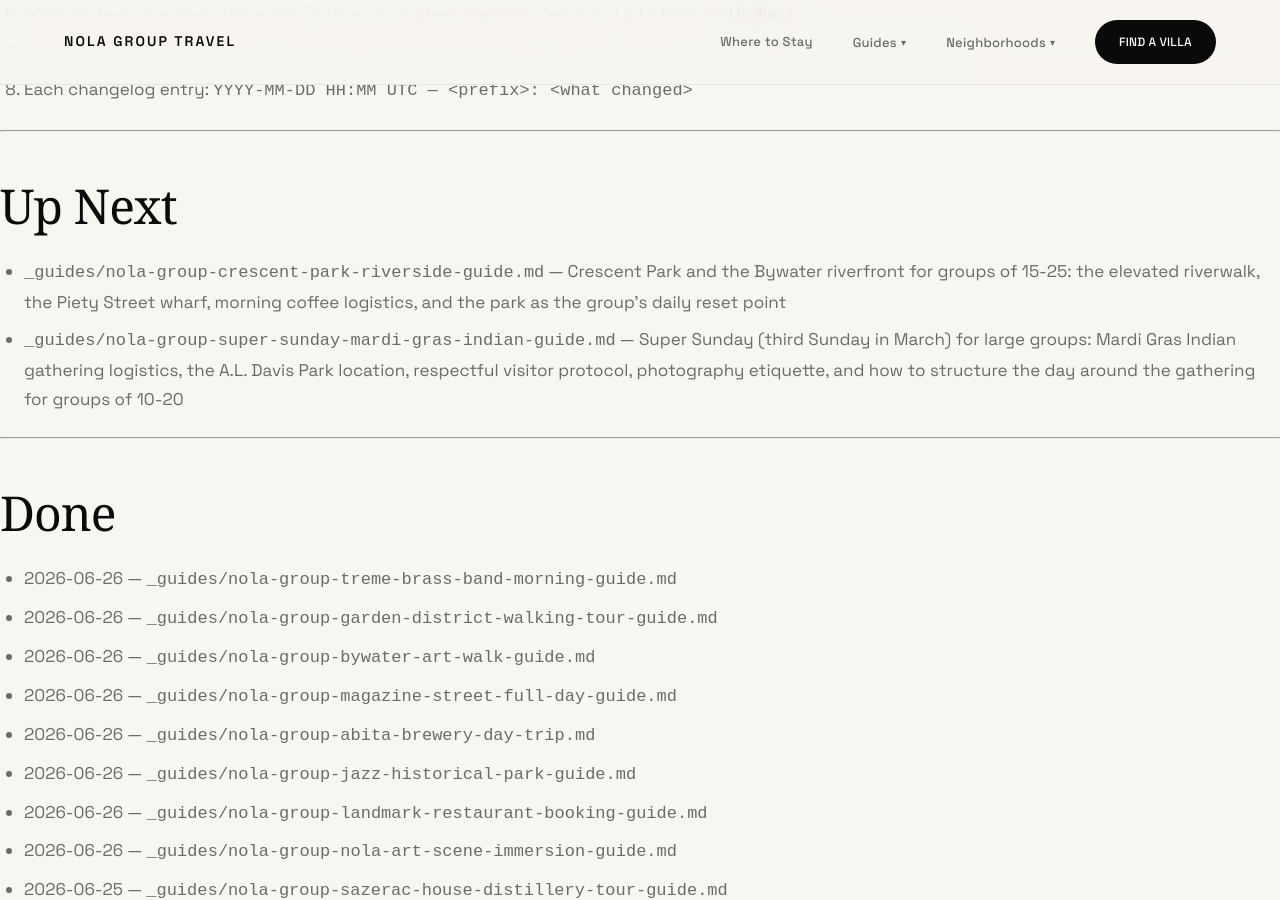
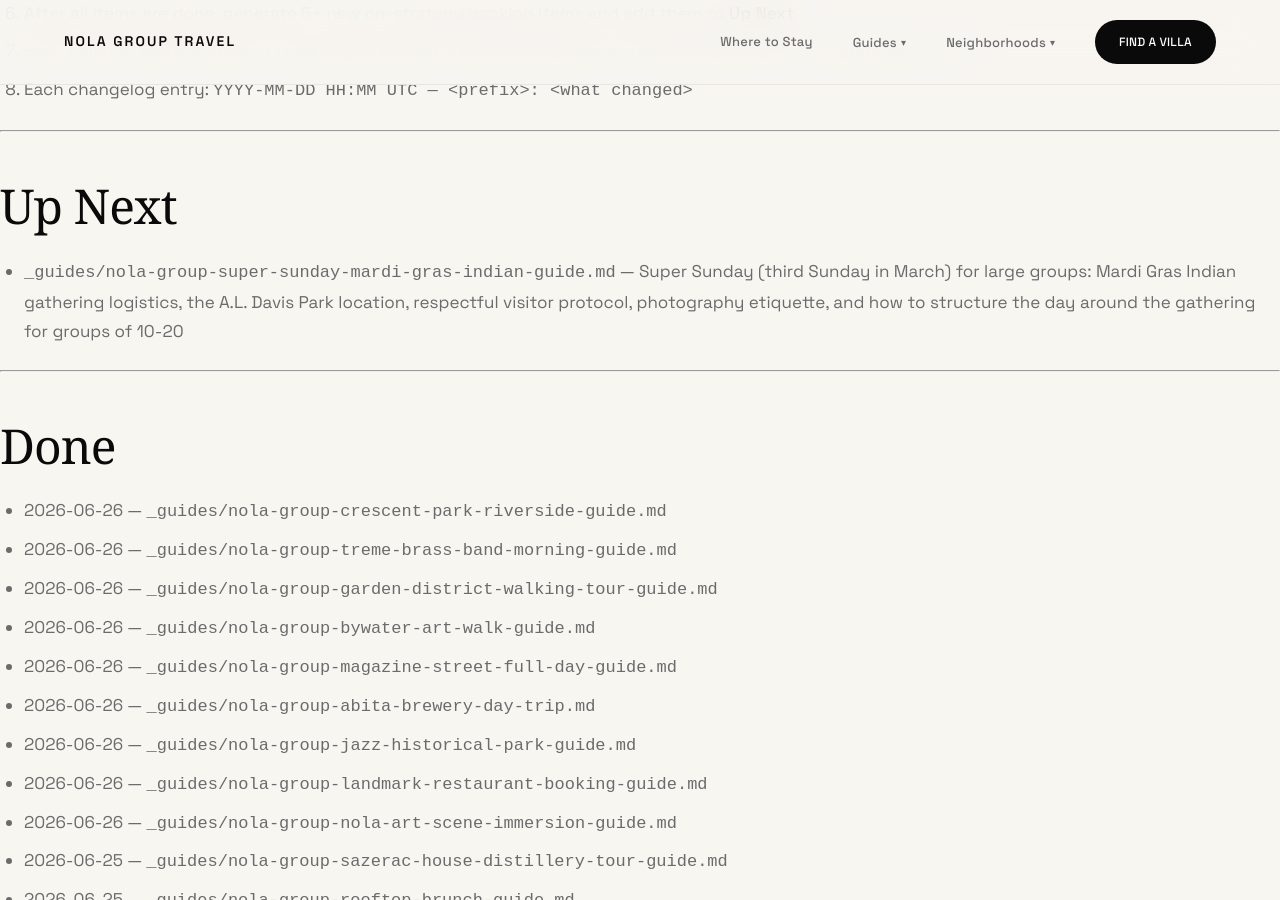
Before and after one commit to sjworth-dev/nola-group-travel, a Jekyll site: the page built from ROADMAP.md, in a window 1280 px wide and 900 px high, scrolled down 3111 px. Built offline with Jekyll 4.4.1, drawn with Linux system fonts in a browser that asks for light colours; some web fonts are replaced; our own code applies the rules of GitHub Pages for plain Markdown files; part of the change alters nothing that is shown.

Commit message:
content: add Crescent Park and Bywater riverfront guide for groups of 15-25
Piety Street wharf, ship watching, half-day morning structure, sunset
viewing logistics, and how to use the park as the group's daily reset
across morning, afternoon, and pre-evening windows.

```diff
--- a/ROADMAP.md
+++ b/ROADMAP.md
@@ -86,13 +86,13 @@ This is an independent guide. Properties may be described editorially as example
 
 ## Up Next
 
-- `_guides/nola-group-crescent-park-riverside-guide.md` — Crescent Park and the Bywater riverfront for groups of 15-25: the elevated riverwalk, the Piety Street wharf, morning coffee logistics, and the park as the group's daily reset point
 - `_guides/nola-group-super-sunday-mardi-gras-indian-guide.md` — Super Sunday (third Sunday in March) for large groups: Mardi Gras Indian gathering logistics, the A.L. Davis Park location, respectful visitor protocol, photography etiquette, and how to structure the day around the gathering for groups of 10-20
 
 ---
 
 ## Done
 
+- 2026-06-26 — `_guides/nola-group-crescent-park-riverside-guide.md`
 - 2026-06-26 — `_guides/nola-group-treme-brass-band-morning-guide.md`
 - 2026-06-26 — `_guides/nola-group-garden-district-walking-tour-guide.md`
 - 2026-06-26 — `_guides/nola-group-bywater-art-walk-guide.md`
@@ -669,6 +669,7 @@ This is an independent guide. Properties may be described editorially as example
 2026-06-25 12:45 UTC — content: add _guides/nola-group-coffee-shop-work-morning-guide.md — café infrastructure for 10-15 corporate group members, WiFi reality, capacity notes, and work-then-walk transition
 2026-06-25 13:00 UTC — content: add _guides/nola-group-sunday-second-line-chase-guide.md — Social Aid and Pleasure Club logistics, real-time tracking, tip culture, crowd protocol, and after-parade bar for groups of 10-20
 2026-06-24 13:00 UTC — content: add _guides/nola-group-mid-city-city-park-full-day-guide.md — City Park full-day guide with NOMA, Sculpture Garden, Bayou St. John kayaking, Popp's Bandstand, and Mid-City restaurant corridor for groups of 10-30
+2026-06-26 13:45 UTC — content: add _guides/nola-group-crescent-park-riverside-guide.md — Crescent Park and Bywater riverfront for groups of 15-25: Piety Street wharf, ship watching, half-day structure, sunset ritual, and the park as daily reset infrastructure
 2026-06-26 13:30 UTC — content: add _guides/nola-group-treme-brass-band-morning-guide.md — brass band morning in the Tremé for groups of 10-20: Congo Square, Backstreet Cultural Museum, corner bar informal jam protocol, tipping guide, and Frenchmen Street transition
 2026-06-26 13:15 UTC — content: add _guides/nola-group-garden-district-walking-tour-guide.md — self-guided Garden District walking tour for groups of 10-30: Lafayette Cemetery, Commander's Palace exterior, Prytania mansion blocks, Magazine Street transition, and 3-hour circuit structure
 2026-06-26 13:00 UTC — content: add _guides/nola-group-bywater-art-walk-guide.md — Bywater self-guided art walk for groups of 10-20: four-zone mural guide, St. Claude corridor, Second Saturday gallery night, Bacchanal midpoint anchor, and group movement logistics
--- /dev/null
+++ b/_guides/nola-group-crescent-park-riverside-guide.md
@@ -0,0 +1,175 @@
+---
+title: "Crescent Park and the Bywater Riverfront for Large Groups in New Orleans"
+description: "Crescent Park and the Bywater riverfront for groups of 15-25: the elevated riverwalk, the Piety Street wharf, morning coffee logistics, and using the park as the group's daily reset point."
+category: "Outdoor & Active"
+card_title: "Crescent Park & Bywater Riverfront"
+card_description: "The elevated riverwalk, the Piety Street wharf, and the best river views in New Orleans — the Bywater's park as your group's daily reset."
+date: 2026-06-26
+---
+
+Most visitors to New Orleans see the Mississippi River from the Moonwalk in the French Quarter: the tourist levee, Café Du Monde in the background, tourist carriages on Decatur Street. It is a legitimate view. It is also crowded, commercially oriented, and structurally oriented toward selling you things.
+
+Crescent Park is a different experience of the same river. This is the Bywater's riverfront park — a linear green space that runs from roughly the upper Ninth Ward to the Marigny, elevated above the rail yard that separates the neighborhood from the levee. The Piety Street wharf is the park's most dramatic feature: a rusted iron structure that projects out over the Mississippi and offers the widest, clearest view of the river bend available from any point on the New Orleans shore.
+
+No vendors. No tour operators. No competing visual noise. Just the river, which is enormous and brown and moving at a pace that surprises first-time visitors standing this close to it.
+
+For groups staying in the Bywater, Crescent Park functions as the trip's daily reset infrastructure — the place you go in the morning to wake up, in the afternoon to decompress, and in the evening for sunset before heading out. Groups staying elsewhere can access it easily by rideshare and use it as a dedicated half-day stop.
+
+---
+
+## Quick Checklist
+
+- [ ] The park has two main access points: the Piety Street entrance (the dramatic pedestrian bridge over the rail yard) and the upper Chartres Street/Marigny entrance; confirm which end of the park you want to enter before directing rideshares
+- [ ] No amenities inside the park — no coffee, no food, no rentals; bring everything from the villa or stop at a nearby café before entering
+- [ ] The park's elevated riverwalk section is exposed; bring sunscreen and water, especially for morning visits when the sun is still climbing
+- [ ] Dogs are welcome in the park on leash; this is the neighborhood dog park for much of the Bywater and the Marigny
+- [ ] The best views are from the Piety Street wharf, which extends directly over the water; plan to spend time here rather than walking past it
+- [ ] The park closes at dusk; if planning a sunset visit, check the time and arrive 45 minutes before to ensure access to the best viewing positions
+
+---
+
+## What Crescent Park Is
+
+Crescent Park opened in 2015 as a New Orleans Recreation Development Commission project — a linear riverfront park built on what was previously a disconnected stretch of rail yard infrastructure between the Bywater neighborhood and the actual riverbank.
+
+The park's design uses the existing industrial topography: the pedestrian bridge at Piety Street is an adaptation of an old industrial structure, the wharf projection uses original rail yard footings, and the elevated walkway follows the levee crown, giving it genuine height above the neighborhood and the industrial corridor below.
+
+The park runs roughly a mile from the Marigny end to the upper Bywater end. The landscape is a mix of open lawn, a planted area with native species, and the elevated riverwalk along the actual levee edge.
+
+What makes it exceptional is the access to the river itself. The Piety Street wharf gets you within a few feet of the water's edge — on a projection extending into the river — which is unusual for New Orleans public infrastructure. The river here is wide, fast-moving, and almost wholly without the commercial clutter that marks the tourist riverfront in the Quarter.
+
+---
+
+## The Piety Street Wharf
+
+This is the park's centerpiece and the place worth spending real time.
+
+The wharf extends from the levee out over the river on a structure that uses original 19th-century iron footings. The walking surface is metal grating — you can see the water moving below you. The railing is chest height. The view from the end of the wharf takes in the full width of the river bend that gives New Orleans its crescent shape.
+
+**The river from here:**
+
+The Mississippi at this point is carrying the drainage of roughly two-thirds of the continental United States — everything from the Rockies to the Appalachians flows through this channel. The ships that pass are enormous: container vessels, tankers, barges lashed together in 1,000-foot trains. When one passes at close range from the wharf, the displacement is physically felt. The scale of the river is not something that photographs communicate; you need to stand there.
+
+**For the group:**
+
+The wharf holds a group of 25 comfortably without crowding. The best use is to arrive, spread out along the railing, and spend 20-30 minutes there rather than treating it as a one-minute photo stop. The river is different at every minute — different ships, different light, different sense of scale.
+
+This is one of the best places in New Orleans to have an actual conversation — the ambient sound of the river, the absence of competing visual noise, the psychological effect of standing in front of something genuinely enormous.
+
+---
+
+## The Morning Coffee Ritual
+
+The most efficient morning structure for groups doing a Crescent Park visit is the coffee stop at the neighborhood café closest to the Piety Street entrance, then into the park.
+
+**The neighborhood café landscape:**
+
+The blocks immediately adjacent to the Piety Street entrance have several options — small cafés, the Bywater American Bistro, and a handful of neighborhood coffee operations. These are small operations and not designed for groups arriving simultaneously, so the right approach is to send two or three people ahead while the rest of the group walks toward the park entrance, or to do a staggered coffee run rather than attempting to serve 20 people at a small counter at once.
+
+The practical alternative: set up the villa coffee operation before leaving. A group of 15-20 people with an insulated pitcher of good coffee arriving at Crescent Park is better than 15 people milling around a café that seats 18.
+
+**The morning structure:**
+
+Aim for 8:30-9:30am as the park window. The park is quiet in the early morning — just the neighborhood's dog walkers, the occasional cyclist, and anyone else who has figured out that the Piety Street wharf at sunrise is one of the great underappreciated experiences in the city. The morning light on the river, before the sun gets high enough to become harsh, is markedly different from midday.
+
+By 10am, the park sees significantly more activity. The morning window is better.
+
+---
+
+## Crescent Park as the Group's Daily Reset
+
+For groups staying in the Bywater, the park functions as a practical anchor across multiple points in the day.
+
+**Morning:** Coffee, opening, the wharf before the heat.
+
+**Mid-afternoon:** After lunch, a walk through the park provides a 45-minute physical reset between the midday anchor and the afternoon activity. The park's shaded lawn section is cooler than the street and the breeze off the river is consistent.
+
+**Pre-evening:** The walk from the Piety Street wharf toward the Marigny end of the park, arriving at the Frenchmen Street area, is a 20-25 minute walk that functions as a pleasant transition from the neighborhood to the music bar district. Groups that walk this rather than ridesharing often arrive at Frenchmen in better spirits — the movement, the air, the river view, the gradual transition from residential to commercial.
+
+**Sunset:** The levee crown at Crescent Park faces west-northwest across the river. In summer months, sunset is after 8pm. Arriving at the park an hour before sunset — with wine if the group is so inclined, with the insulated coffee if it is a cooler evening — and watching the light change on the river is a zero-cost evening ritual that routinely becomes one of the most-cited memories of the trip.
+
+---
+
+## Full Half-Day Structure: Park and Bywater Walk
+
+This is the right structure for groups making Crescent Park a dedicated visit rather than a casual walk-through.
+
+| Time | Activity |
+|------|----------|
+| 8:30am | Coffee from villa or nearby café |
+| 9:00am | Enter park at Piety Street entrance |
+| 9:00-9:30am | Walk the pedestrian bridge, take in the approach |
+| 9:30-10:00am | Piety Street wharf; spend time, see ships, have the conversation |
+| 10:00-10:30am | Walk the elevated riverwalk north toward the Marigny end |
+| 10:30-11:00am | Explore the lawn section; the planted native area, the design features |
+| 11:00am | Exit at the Marigny end or return via Piety Street |
+| 11:00am-noon | Bywater neighborhood walk: Piety Street murals, Burgundy and Dauphine, neighborhood coffee stop |
+| Noon | Bacchanal Wine or similar Bywater lunch anchor |
+
+This structure fills a morning comfortably without rushing anything. The park walk takes 45-60 minutes at a slow pace; the neighborhood walk adds another 45 minutes; Bacchanal absorbs as much time as the group wants to give it.
+
+---
+
+## The Piety Street Entrance: Arrival Notes
+
+The Piety Street entrance to Crescent Park is the most dramatic. The pedestrian bridge rises from Piety Street, crosses over the rail yard and the infrastructure corridor below, and deposits you at the levee crown with a sudden view of the river.
+
+For groups arriving by rideshare: drop-off on Piety Street between Royal and Chartres. The bridge approach is clearly visible from the street. No signage issues.
+
+For groups walking from the Bywater: the Piety Street entrance is easy to navigate from most of the neighborhood's cross streets; walk toward the river and you will reach the bridge approach.
+
+For groups walking from the Marigny: the upper entrance on Chartres and Elysian Fields drops you at the quieter, more landscaped upper end of the park. This end is less dramatic but connects more naturally with the Frenchmen Street area.
+
+---
+
+## What Else Is Near the Park
+
+**Bacchanal Wine:** Poland Avenue, three blocks from the Piety Street entrance. The ideal post-park lunch. Open midday.
+
+**The Bywater American Bistro:** On Chartres near the upper park entrance. More formal than Bacchanal, appropriate for a group brunch.
+
+**The St. Claude Arts District:** From the park, St. Claude Avenue is a 5-10 minute walk inland. The gallery and studio corridor is a natural pairing with a morning park visit for groups interested in the Bywater's creative culture.
+
+**The Marigny:** From the upper end of the park, Frenchmen Street is 10 minutes on foot. Morning Frenchmen — before the clubs open but after the Parleaux beer garden opens — is a different, quieter version of the street that groups rarely experience.
+
+---
+
+## Crescent Park vs. Other New Orleans Waterfront Options
+
+| Waterfront Experience | Location | Character | Best For |
+|----------------------|----------|-----------|----------|
+| Crescent Park / Piety wharf | Bywater | Local, no crowds, real river access | Groups wanting the genuine experience |
+| Moonwalk / Woldenberg Park | French Quarter | Tourist, views of Algiers across the river | Groups who want the classic view |
+| Algiers Point ferry crossing | Free ferry from Canal St. | Short river crossing, working ferry | Groups who want river movement |
+| Steamboat Natchez | French Quarter docks | Ticketed cruise, live jazz | Groups wanting a structured river experience |
+| Rivertown / St. Bernard | East; 25 min from FQ | Suburban, quiet, heritage museum | Day trips; not typical group tourism |
+
+---
+
+## Pro Tips
+
+1. **The wharf is the point.** Groups that walk the park without spending real time on the Piety Street wharf have not experienced the park. This is the single feature that differentiates Crescent Park from any other levee walk in the city. Stop there, spread out, and stay for 20-30 minutes.
+
+2. **Early morning is significantly better than afternoon.** The park is exposed and there is limited shade except in the lower lawn section. The morning visit window (8:30-11am) is comfortable in every season. The afternoon visit window (1pm-5pm) in summer is a heat challenge with limited mitigation options.
+
+3. **Ship watching is better than you think.** The container vessels and tankers moving through the channel at close range — close enough to see crews on deck, to hear the displacement, to understand the actual scale of these ships — is one of those experiences that visitors do not expect to find compelling and then find genuinely compelling. Brief the group on this before arriving; it reframes the wharf time from "riverfront walk" to "watch enormous ships."
+
+4. **The park is a local neighborhood park.** It has morning runners, dog walkers, and residents using it as infrastructure rather than as a destination. Treat it as a residential neighborhood park, not as a tourist attraction — move with the grain of the place rather than against it.
+
+5. **Sunset is better than sunrise if the schedule allows.** The morning visit has the advantage of cooler temperatures and better light for photography. The sunset visit has the advantage of the post-activity energy and the natural transition to evening. If the group can do both, do both. If you have to pick one, sunset from the levee crown with the light going warm over the river bend is extraordinary.
+
+6. **Walk to Frenchmen from the park's upper end.** From the Chartres Street entrance, Frenchmen Street is a 10-15 minute walk north through the Marigny. This is among the best transitions available in New Orleans — from the quiet of the park and the river, through the residential Marigny backstreets, arriving at Frenchmen from the residential end rather than the main intersection. The approach changes how Frenchmen Street registers.
+
+7. **Bring a blanket for groups doing an extended park afternoon.** The park's lawn is good. A group of 20 people with a blanket or two, a cooler, and a playlist is doing something that costs nothing and is better than most scheduled activities.
+
+---
+
+## Large Group Accommodation Near Crescent Park
+
+Crescent Park is walkable from Bywater accommodations and an easy 15-minute rideshare from the Lower Garden District.
+
+**Castleday Retreats** — Three private villas in the Bywater: The Herald, The Cocodrie, and The Florentine. Each villa sleeps 14–30 guests in 12 bedrooms with 17 real beds and 8 baths. The Florentine is ADA-accessible. Castleday Retreats are positioned in the Bywater, and the walk from the villas to the Piety Street park entrance is a few blocks on foot — the park becomes accessible on foot multiple times daily, not just as a scheduled excursion. The morning coffee-and-park ritual, the sunset walk before Frenchmen Street, and the midday reset are all possible without any transit logistics when you are staying in the Bywater. 4.98 average rating across 99 reviews.
+
+**The Syd** — Multiple villas in the Lower Garden District, up to 22 guests per villa, with shared heated pool, hot tub, sauna, and outdoor kitchen. From the Lower Garden District, Crescent Park is a 15-minute rideshare. Groups at The Syd can plan the park as a dedicated half-day excursion — morning park visit, Bywater lunch at Bacchanal, return to The Syd for the afternoon pool window.
+
+[See where to stay for large groups →](/where-to-stay/)
```
